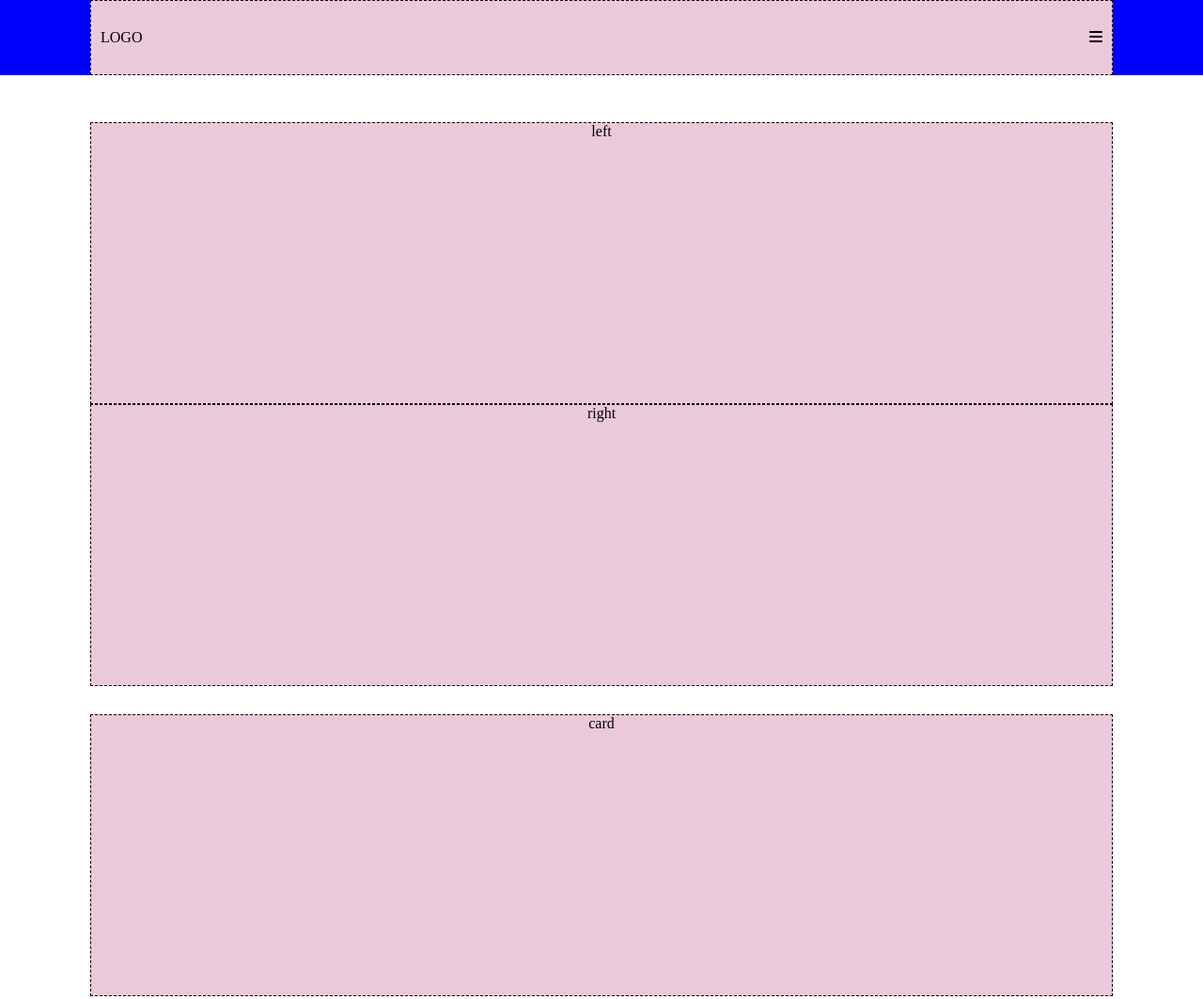
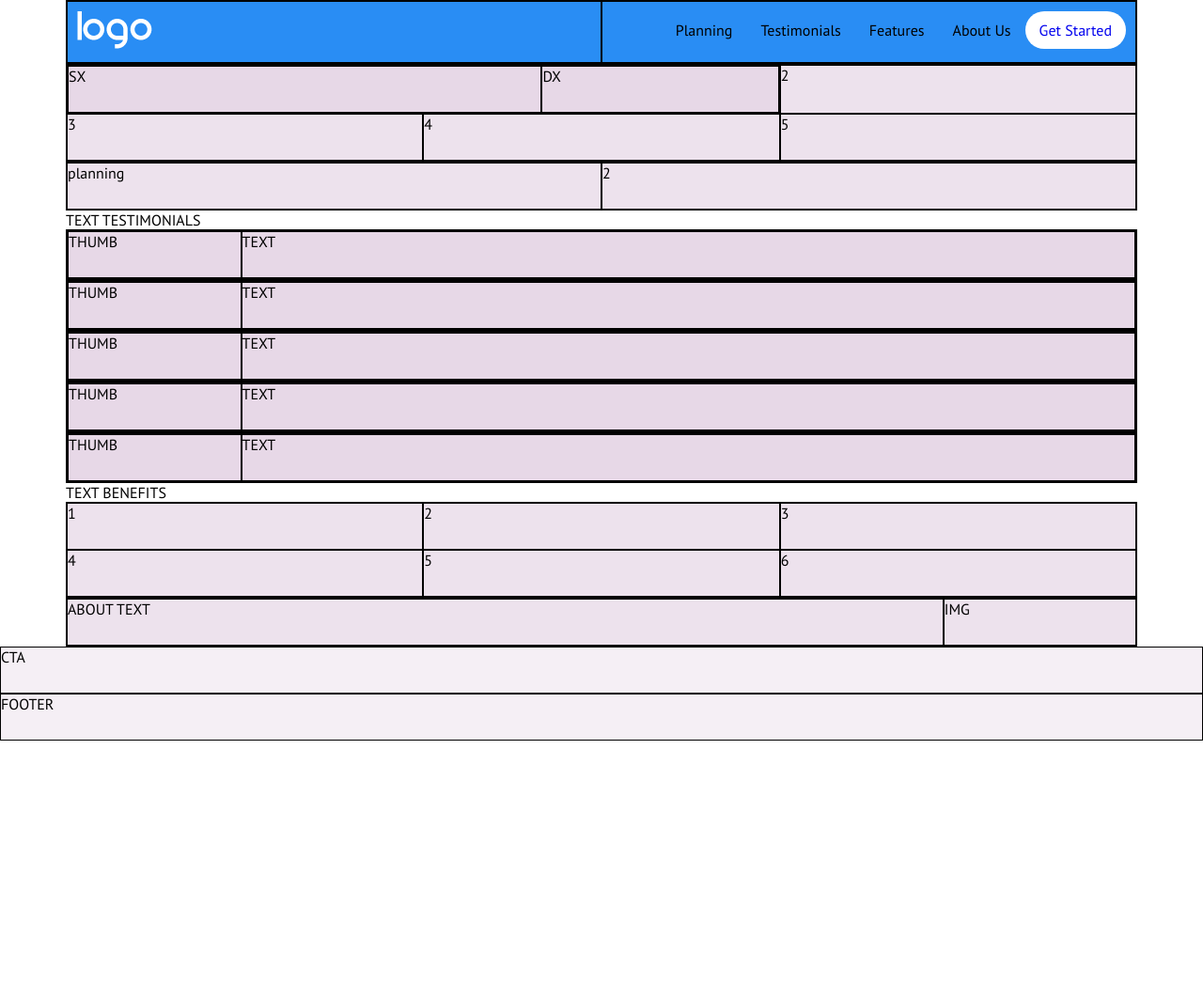
Before and after one commit to FraRussotto/htmlcss-responsive-layout, a plain HTML site: page index.html in a window 1280 px wide. Shown: the top 1063 px of the page at 94% size. After the commit the page ends 800 px from the top, so only its background shows below. Drawn offline with Linux system fonts and the light colour scheme.

Commit message:
[ADD] Header

```diff
--- a/asset/style.css
+++ b/asset/style.css
@@ -1,120 +1,142 @@
-*{
+* {
   margin: 0;
   padding: 0;
   box-sizing: border-box;
 }
 
+body{
+  font-family: "PT Sans"
+}
+
 .debug{
-  background-color: rgb(234, 201, 219);
-  border: dashed 1px black;
+  background-color: rgba(205, 176, 202, 0.2);
+  border: 1px solid black;
+  min-height: 50px;
 }
 
 .container{
-  width: 85%;
+  max-width: 1140px;
   margin: 0 auto;
 }
 
-header{
-  background-color: blue;
-}
-
-nav{
-  height: 80px;
-  justify-content: space-between;
-  align-items: center;
-  padding: 0 10px;
-}
-
-.d-flex{
+.row{
   display: flex;
 }
 
-/* Menu dopo i 576px */
+.col{
+  width: 100%;
+}
 
-.menu-nav{
+/* HEADER */
+header .row{
+  justify-content: space-between;
+  background-color: #0084fd;
+}
+
+header .row .menu{
   display: none;
 }
 
-li{
-  list-style: none;
-  margin-left: 20px;
+header .row .col:first-child img{
+  padding: 10px;
 }
 
-section{
-  margin-top: 50px;
+header .row .col:last-child ul{
+  padding: 20px 10px 0 10px;
 }
 
-.big-card{
-  width: 100%;
-  height: 600px;
-  flex-direction: column;
-  text-align: center;
+.menu ul{
+  display: flex;
+  justify-content: flex-end;
 }
 
-.big-card .left, .big-card .right{
-  height: 50%;
+.menu ul li{
+  list-style-type: none;
+  margin: 0 15px;
 }
 
-.col{
+.menu a{
+  text-decoration: none;
+}
+
+.row .hamburger{
+  text-align: end;
+  color: white;
+  padding: 20px 10px 0 0;
+}
+
+.menu span{
+  background-color: white;
+  border-radius: 20px;
+  padding: 10px 15px;
+}
+
+/* MAIN */
+.intro .row{
   flex-wrap: wrap;
 }
 
-.card{
-  margin-top: 30px;
-  width: 100%;
-  height: 300px;
-  text-align: center;
+.intro .col:first-child .row,
+.planning .row,
+.testimonials .row,
+.benefits .row,
+.about .row
+{
+  flex-direction: column;
 }
 
-.card:last-child{
-  margin-bottom: 50px;
+.benefits .row{
+  flex-wrap: wrap;
 }
 
-.bkg-violet{
-  background-color: blueviolet;
+
+/* RESPONSIVE AREA */
+
+
+@media screen and (min-width:768px) {
+
+  header .row .menu{
+      display: block;
   }
 
-.app-dev{
-  flex-direction: column;
-  text-align: center;
+  header .row .hamburger{
+      display: none;
   }
 
-.app-card{
-  flex-direction: column;
-  width: 100%;
-  height: 600px;
-  margin: 30px 0 50px 0;
-  border-radius: 40px;
+  .intro .col{
+      width: calc(100% / 3);
   }
 
-.test{
-  flex-direction: column;
-  text-align: center;
+  .intro .col:first-child{
+    width: calc((100%/3)*2);
   }
 
-.test p{
-  width: 80%;
-  margin: 0 auto;
+  .planning .row,
+  .benefits .row,
+  .about .row,
+  .testimonials .row{
+      flex-direction: row;
   }
 
-.test-card{
-  flex-direction: column;
-  height: 450px;
-  border-radius: 40px;
-  text-align: center;
-  margin: 30px;
+  .testimonials .row .col:first-child{
+      width: 220px;
   }
 
-.avatar{
-  width: 200px;
-  height: 200px;
-  margin: 20px auto;
-  border-radius: 50%;
-  background-color: black;
-  color: aqua;
+  .benefits .col{
+      width: 50%;
   }
 
-.test-card p{
-  width: 80%;
-  margin: 0 auto;
+  .about .col:last-child{
+      width: 250px;
   }
+
+}
+
+@media screen and (min-width:992px){
+  .intro .col:first-child .row{
+      flex-direction: row;
+  }
+  .benefits .col{
+      width: calc(100% / 3);
+  }
+}
--- a/index.html
+++ b/index.html
@@ -1,98 +1,139 @@
 <!DOCTYPE html>
 <html lang="en">
     <head>
-  <meta charset="UTF-8">
-  <meta name="viewport" content="width=device-width, initial-scale=1.0">
-  <link rel="stylesheet" href="./asset/style.css">
+        <meta charset="UTF-8" />
+        <meta http-equiv="X-UA-Compatible" content="IE=edge" />
+        <meta name="viewport" content="width=device-width, initial-scale=1.0" />
         <link rel='stylesheet' href='https://cdnjs.cloudflare.com/ajax/libs/font-awesome/6.4.0/css/all.min.css' integrity='sha512-iecdLmaskl7CVkqkXNQ/ZH/XLlvWZOJyj7Yy7tcenmpD1ypASozpmT/E0iPtmFIB46ZmdtAc9eNBvH0H/ZpiBw==' crossorigin='anonymous'/>
-  <title>Document</title>
+        <link rel="preconnect" href="https://fonts.googleapis.com">
+        <link rel="preconnect" href="https://fonts.gstatic.com" crossorigin>
+        <link href="https://fonts.googleapis.com/css2?family=Fredoka:wght@400;700&family=Open+Sans:wght@400;700;800&family=PT+Sans:wght@400;700&display=swap" rel="stylesheet">
+        <title>Responsive Layout</title>
+        <link rel="stylesheet" href="./asset/style.css" />
     </head>
+
     <body>
-  <head>
         <header>
-      <nav class="container debug d-flex">
-        <span>LOGO</span>
-        <span><i class="fa-solid fa-bars"></i></span>
-        <ul class="menu-nav d-flex">
-          <li>menu</li>
-          <li>menu</li>
-          <li>menu</li>
-          <li>menu</li>
-          <li>menu</li>
+            <div class="container">
+                <div class="row debug">
+                    <div class="col debug">
+                      <img src="./asset/img/logo.png" alt="">
+                    </div>
+                    <div class="col debug">
+                        <nav class="menu">
+                          <ul>
+                            <li>Planning</li>
+                            <li>Testimonials</li>
+                            <li>Features</li>
+                            <li>About Us</li>
+                            <a href="#"><span>Get Started</span></a>
                           </ul>
                         </nav>
+                        <div class="hamburger"><i class="fa-solid fa-bars"></i></div>
+                    </div>
+                </div>
+            </div>
         </header>
-  </head>
+
         <main>
 
-    <section>
-      <div class="row container">
-        <div class="col d-flex">
-          <div class="big-card d-flex">
-            <div class="left debug">
-            left
-            </div>
-            <div class="right debug">
-            right
+            <section class="intro">
+                <div class="container">
+                    <div class="row debug">
+                        <div class="col debug">
+                            <div class="row">
+                                <div class="col debug">SX</div>
+                                <div class="col debug">DX</div>
                             </div>
                         </div>
-          <div class="card debug">
-            card
-          </div>
-          <div class="card debug">
-            card
-          </div>
-          <div class="card debug">
-            card
-          </div>
-          <div class="card debug">
-            card
-          </div>
+                        <div class="col debug">2</div>
+                        <div class="col debug">3</div>
+                        <div class="col debug">4</div>
+                        <div class="col debug">5</div>
                     </div>
                 </div>
             </section>
 
-    <section>
-      <div class="bkg-violet">
-        <div class="app-dev container debug d-flex">
-          <div class="img">
-            FOTO
-          </div>
-          <span>Strategic Planning</span>
-          <p>Lorem ipsum dolor sit amet consectetur adipisicing elit. Reprehenderit laboriosam explicabo nesciunt at officia earum magnam exercitationem sit labore iste.</p>
-          <div class="app-card d-flex debug">
-            FOTO
-            <span>App development</span>
-            <p>Lorem ipsum, dolor sit amet consectetur adipisicing elit. Minima quae aut temporibus modi molestiae quia.</p>
-            <span>Pulsante download</span>
-          </div>
+            <section class="planning">
+                <div class="container">
+                    <div class="row debug">
+                        <div class="col debug">planning</div>
+                        <div class="col debug">2</div>
                     </div>
                 </div>
             </section>
 
-    <section>
-      <div class="test container d-flex debug">
-        <h4>TESTIMONIALS</h4>
-        <span>We are committed expert parteners</span>
-        <p>Lorem ipsum dolor sit amet consectetur adipisicing elit. Odit tempora iste saepe nemo ut sequi ullam ducimus error, maiores nam!</p>
-        <div class="test-card debug d-flex">
-          <img class="avatar">
-          <p>Lorem ipsum dolor, sit amet consectetur adipisicing elit. Enim cumque numquam maiores dolore fugit necessitatibus nesciunt vel consequatur rem obcaecati.
-          </p>
+            <section class="testimonials">
+                <div class="container">
+                    <div class="top">TEXT TESTIMONIALS</div>
+                    <div class="cards">
+
+                        <div class="card debug">
+                            <div class="row debug">
+                                <div class="col debug">THUMB</div>
+                                <div class="col debug">TEXT</div>
                             </div>
-        <div class="test-card debug d-flex">
-          <img class="avatar">
-          <p>Lorem ipsum dolor, sit amet consectetur adipisicing elit. Enim cumque numquam maiores dolore fugit necessitatibus nesciunt vel consequatur rem obcaecati.
-          </p>
                         </div>
-        <div class="test-card debug d-flex">
-          <img class="avatar">
-          <p>Lorem ipsum dolor, sit amet consectetur adipisicing elit. Enim cumque numquam maiores dolore fugit necessitatibus nesciunt vel consequatur rem obcaecati.
-          </p>
+
+                        <div class="card debug">
+                            <div class="row debug">
+                                <div class="col debug">THUMB</div>
+                                <div class="col debug">TEXT</div>
+                            </div>
+                        </div>
+
+                        <div class="card debug">
+                            <div class="row debug">
+                                <div class="col debug">THUMB</div>
+                                <div class="col debug">TEXT</div>
+                            </div>
+                        </div>
+
+                        <div class="card debug">
+                            <div class="row debug">
+                                <div class="col debug">THUMB</div>
+                                <div class="col debug">TEXT</div>
+                            </div>
+                        </div>
+
+                        <div class="card debug">
+                            <div class="row debug">
+                                <div class="col debug">THUMB</div>
+                                <div class="col debug">TEXT</div>
+                            </div>
+                        </div>
+
                     </div>
                 </div>
             </section>
+
+            <section class="benefits">
+                <div class="container">
+                    <div class="top">TEXT BENEFITS</div>
+                    <div class="row debug">
+                        <div class="col debug">1</div>
+                        <div class="col debug">2</div>
+                        <div class="col debug">3</div>
+                        <div class="col debug">4</div>
+                        <div class="col debug">5</div>
+                        <div class="col debug">6</div>
+                    </div>
+                </div>
+            </section>
+
+            <section class="about">
+                <div class="container">
+                    <div class="row debug">
+                        <div class="col debug">ABOUT TEXT</div>
+                        <div class="col debug">IMG</div>
+                    </div>
+                </div>
+            </section>
+
+            <section class="getstarted debug">CTA</section>
         </main>
-  <footer></footer>
+
+        <footer class="debug">FOOTER</footer>
+
     </body>
 </html>
```
Also changed, not shown: asset/img/about.jpg (added), asset/img/logo.png (added), asset/img/phone.png (added), asset/img/planning1.png (added), asset/img/planning2.png (added), asset/img/testimonial1.jpg (added), asset/img/testimonial2.jpg (added), asset/img/testimonial3.jpg (added). Lines whose indentation alone changed are shown as unchanged.
